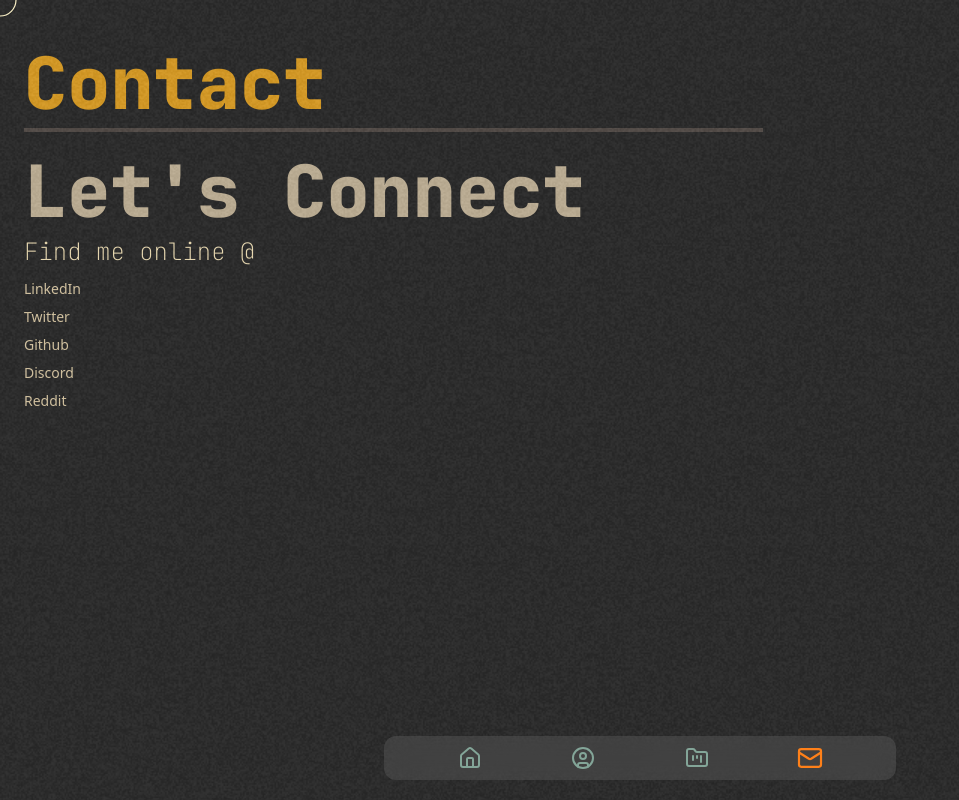
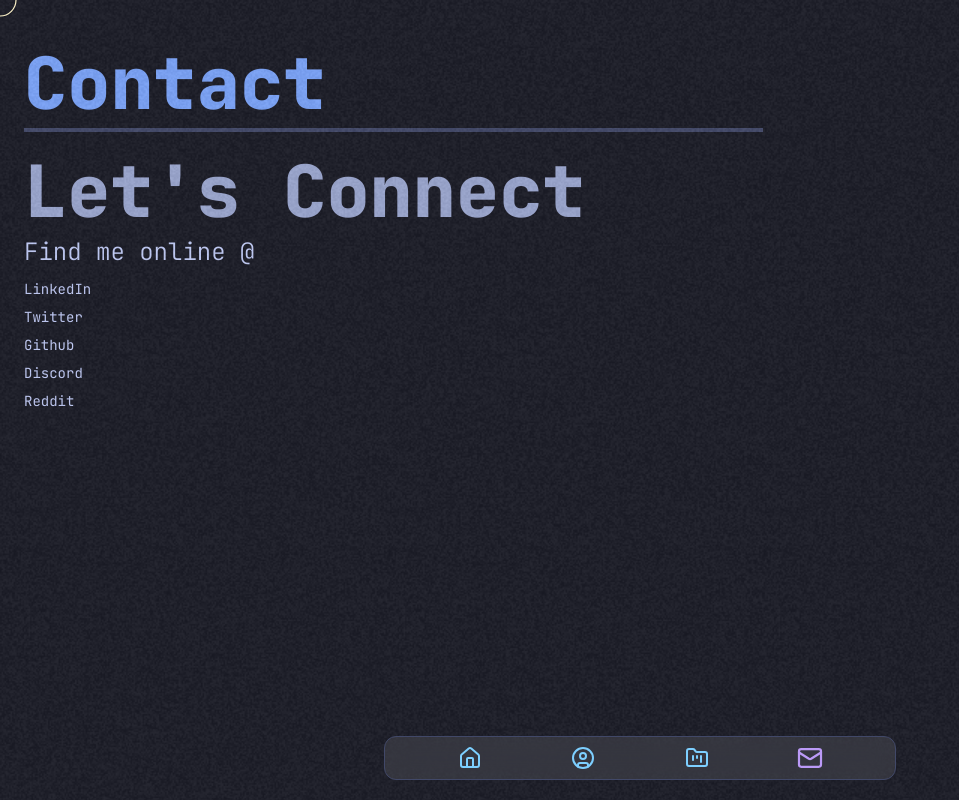
Before and after one commit to zaid-hassan/zaid-hassan.github.io, a React (Vite) app: page /contact in a window 1280 px wide. Shown: the whole page, without its empty margins (0-959 px from the left). Built offline with nearby package versions, Linux system fonts and the light colour scheme.

Commit message:
Update theme

```diff
--- a/index.html
+++ b/index.html
@@ -13,7 +13,7 @@
     <title>Zaid Hassan</title>
   </head>
   <body>
-    <div id="root"></div>
+    <div id="root" class="theme-web3"></div>
     <script type="module" src="/src/main.jsx"></script>
   </body>
 </html>
--- a/src/App.jsx
+++ b/src/App.jsx
@@ -24,6 +24,7 @@ function App() {
 
   return (
     <div className="cursor-none">
+      {/* <div className="h-screen w-screen bg-red-500 fixed top-0 left-0 -z-10"></div> */}
       <div
         style={{
           width: "100svw",
--- a/src/Pages/Contacts/Contacts.jsx
+++ b/src/Pages/Contacts/Contacts.jsx
@@ -8,38 +8,25 @@ import { setCursorType } from "../../../features/cursorType/cursorType";
 function Contacts() {
   const selectedCursor = useSelector((state) => state.cursorType.currentType);
   const isMobile = useSelector((state) => state.isMobile.isMobile);
+  const dispatch = useDispatch();
 
-  const dispatch = useDispatch();
   const links = [
-    {
-      name: "LinkedIn",
-      link: "https://linkedin.com/in/zaidhassan4",
-    },
-    {
-      name: "Twitter",
-      link: "https://twitter.com/thezaidhassan",
-    },
-    {
-      name: "Github",
-      link: "https://github.com/zaid-hassan",
-    },
-    {
-      name: "Discord",
-      link: "https://discord.com/users/1246327094204436491",
-    },
-    {
-      name: "Reddit",
-      link: "https://www.reddit.com/user/Top-Skirt4424",
-    },
+    { name: "LinkedIn", link: "https://linkedin.com/in/zaidhassan4" },
+    { name: "Twitter", link: "https://twitter.com/thezaidhassan" },
+    { name: "Github", link: "https://github.com/zaid-hassan" },
+    { name: "Discord", link: "https://discord.com/users/1246327094204436491" },
+    { name: "Reddit", link: "https://www.reddit.com/user/Top-Skirt4424" },
   ];
+
   return (
     <motion.div
       key="about"
-      className="flex flex-col justify-start items-start px-6 py-12 min-h-screen bg-gruv-soft-background"
+      className="flex flex-col justify-start items-start px-6 py-12 min-h-screen bg-[var(--color-background)]"
     >
-      {!isMobile && <CustomCursor type={selectedCursor} />}{" "}
+      {!isMobile && <CustomCursor type={selectedCursor} />}
+
       <motion.h1
-        className="text-5xl md:text-7xl font-extrabold mb-2 text-gruv-soft-heading font-jetbrains-mono"
+        className="text-5xl md:text-7xl mb-2 jb-900 text-[var(--color-heading)]"
         initial={{ y: "10vh", opacity: 0 }}
         animate={{ y: 0, opacity: 1 }}
         exit={{ y: "-10vh", opacity: 0 }}
@@ -47,27 +34,30 @@ function Contacts() {
       >
         Contact
       </motion.h1>
+
       <Border />
+
       <motion.div>
         <motion.h1
           initial={{ y: "10vh", opacity: 0 }}
           animate={{ y: 0, opacity: 1 }}
           exit={{ y: "-10vh", opacity: 0 }}
           transition={{ ease: "easeInOut", delay: 0.6 }}
-          className="text-6xl md:text-7xl font-extrabold mb-2 text-gruv-soft-subtext font-jetbrains-mono"
+          className="text-6xl md:text-7xl mb-2 jb-800 text-[var(--color-subtext)]"
         >
           Let's Connect
-          <br />
         </motion.h1>
+
         <motion.h3
           initial={{ y: "10vh", opacity: 0 }}
           animate={{ y: 0, opacity: 1 }}
           exit={{ y: "-10vh", opacity: 0 }}
           transition={{ ease: "easeInOut", delay: 0.8 }}
-          className="text-xl md:text-2xl font-thin mb-2 text-gruv-soft-text font-jetbrains-mono"
+          className="text-xl md:text-2xl mb-2 jb-300 text-[var(--color-text)]"
         >
-          Find me online @<br />
+          Find me online @
         </motion.h3>
+
         {links.map((link, index) => (
           <motion.div
             key={link.name}
@@ -86,26 +76,25 @@ function Contacts() {
               href={link.link}
               target="_blank"
               rel="noopener noreferrer"
-              className="text-sm cursor-none font-thin md:text-md text-gruv-soft-text-muted group-hover:text-gruv-soft-muted"
+              className="text-sm md:text-md cursor-none jb-100
+                         text-[var(--color-text)] group-hover:text-[var(--color-text-muted)] transition-colors duration-200"
             >
               {link.name}
             </motion.a>
+
             <motion.div
               variants={{
                 rest: { width: 0, opacity: 0 },
                 hover: { width: "100%", opacity: 1 },
               }}
               transition={{ duration: 0.3, ease: "easeInOut" }}
-              className="border-1 border-gruv-dark-accent-alt"
+              className="border border-[var(--color-accent-alt)]"
             />
             <br />
           </motion.div>
         ))}
+      </motion.div>
 
-        {/* <motion.a className="links text-sm md:text-md text-gruv-soft-text-muted hover:text-gruv-soft-muted cursor-pointer">
-          Twitter
-        </motion.a> */}
-      </motion.div>
       <TransitionDiv />
     </motion.div>
   );
--- a/src/components/Border/Border.jsx
+++ b/src/components/Border/Border.jsx
@@ -8,7 +8,7 @@ function Border() {
       animate={{ opacity: 1, scale: 1 }}
       exit={{ opacity: 0, scale: 0 }}
       transition={{ delay: 0.4, ease: "easeInOut" }}
-      className="border-2 border-gruv-soft-border w-[60%] mb-6"
+      className="border-2 border-[var(--color-border)] w-[60%] mb-6"
     />
   );
 }
--- a/src/components/Navbar/Navbar.jsx
+++ b/src/components/Navbar/Navbar.jsx
@@ -11,6 +11,7 @@ function Navbar() {
   const { scrollY } = useScroll();
   const [scrollDirection, setScrollDirection] = useState("down");
   const location = useLocation();
+
   useMotionValueEvent(scrollY, "change", (current) => {
     const diff = current - scrollY.getPrevious();
     setScrollDirection(diff > 0 ? "down" : "up");
@@ -22,93 +23,39 @@ function Navbar() {
       setScrollDirection("up");
     }
   }, [location.pathname]);
+
   const dispatch = useDispatch();
+
   return (
     <nav
-      className={`flex h-11 w-[90%] md:w-[40%] rounded-xl justify-evenly items-center gap-x-4 mx-auto bg-white/10 backdrop-blur-md transition-all duration-700 ease-in-out cursor-none`}
+      className={`flex h-11 w-[90%] md:w-[40%] rounded-xl justify-evenly items-center gap-x-4 mx-auto border-[var(--color-border)] border-1 bg-white/10 backdrop-blur-md transition-all duration-700 ease-in-out cursor-none`}
     >
+      {/* Nav Items */}
+      {[
+        { to: "/", icon: Home, label: "home" },
+        { to: "/about", icon: CircleUser, label: "about" },
+        { to: "/projects", icon: FolderKanban, label: "projects" },
+        { to: "/contact", icon: Mail, label: "contact" },
+      ].map(({ to, icon: Icon, label }) => (
         <NavLink
-        to="/"
+          key={label}
+          to={to}
           className={({ isActive }) =>
             `flex items-center space-x-2 transition-transform duration-300 ease-in-out cursor-none ${
               isActive
-              ? "text-gruv-dark-accent scale-110"
-              : "text-gruv-dark-accent-alt"
-          } hover:text-gruv-dark-accent-hover `
+                ? "text-[var(--color-accent)] scale-110"
+                : "text-[var(--color-accent-alt)]"
+            } hover:text-[var(--color-accent-hover)]`
           }
-        onClick={() => {
-          dispatch(setSelectedTab("home"));
-        }}
+          onClick={() => dispatch(setSelectedTab(label))}
         >
-        <Home
+          <Icon
             onMouseEnter={() => dispatch(setCursorType("arrow"))}
             onMouseLeave={() => dispatch(setCursorType("default"))}
             className="w-6 h-6"
           />
         </NavLink>
-
-      <NavLink
-        to="/about"
-        className={({ isActive }) =>
-          `flex items-center space-x-2 transition-transform duration-300 ease-in-out cursor-none ${
-            isActive
-              ? "text-gruv-dark-accent scale-110"
-              : "text-gruv-dark-accent-alt"
-          } hover:text-gruv-dark-accent-hover`
-        }
-        onClick={() => {
-          dispatch(setSelectedTab("about"));
-        }}
-      >
-        <CircleUser
-          onMouseEnter={() => dispatch(setCursorType("arrow"))}
-          onMouseLeave={() => dispatch(setCursorType("default"))}
-          className="w-6 h-6"
-        />
-      </NavLink>
-
-
-      <NavLink
-        to="/projects"
-        className={({ isActive }) =>
-          `flex items-center space-x-2 transition-transform duration-300 ease-in-out cursor-none ${
-            isActive
-              ? "text-gruv-dark-accent scale-110"
-              : "text-gruv-dark-accent-alt"
-          } hover:text-gruv-dark-accent-hover`
-        }
-        onClick={() => {
-          dispatch(setSelectedTab("projects"));
-        }}
-      >
-        <FolderKanban
-          onMouseEnter={() => dispatch(setCursorType("arrow"))}
-          onMouseLeave={() => dispatch(setCursorType("default"))}
-          className="w-6 h-6"
-        />
-      </NavLink>
-
-      <NavLink
-        to="/contact"
-        className={({ isActive }) =>
-          `flex items-center space-x-2 transition-transform duration-300 ease-in-out cursor-none ${
-            isActive
-              ? "text-gruv-dark-accent scale-110"
-              : "text-gruv-dark-accent-alt"
-          } hover:text-gruv-dark-accent-hover`
-        }
-        onClick={() => {
-          dispatch(setSelectedTab("contact"));
-        }}
-      >
-        <Mail
-          onMouseEnter={() => dispatch(setCursorType("arrow"))}
-          onMouseLeave={() => dispatch(setCursorType("default"))}
-          className="w-6 h-6"
-        />
-      </NavLink>
-
-
+      ))}
     </nav>
   );
 }
--- a/src/index.css
+++ b/src/index.css
@@ -1,72 +1,165 @@
 @import "tailwindcss";
-@theme {
-  /* === Gruv Light === */
-  --color-gruv-light-background: #fbf1c7;
-  --color-gruv-light-surface: #fdf4c1;
-  --color-gruv-light-surface-alt: #f2e5bc;
-  --color-gruv-light-border: #d5c4a1;
-  --color-gruv-light-muted: #bdae93;
-  --color-gruv-light-text: #3c3836;
-  --color-gruv-light-text-muted: #665c54;
-  --color-gruv-light-subtext: #504945;
-  --color-gruv-light-heading: #98971a;
-  --color-gruv-light-accent: #cc241d;
-  --color-gruv-light-accent-hover: #9d0006;
-  --color-gruv-light-accent-alt: #458588;
-  --color-gruv-light-success: #689d6a;
-  --color-gruv-light-warning: #d79921;
-  --color-gruv-light-error: #cc241d;
-  --color-gruv-light-info: #83a598;
 
-  /* === Gruv Dark === */
-  --color-gruv-dark-background: #1d2021;
-  --color-gruv-dark-surface: #282828;
-  --color-gruv-dark-surface-alt: #32302f;
-  --color-gruv-dark-border: #3c3836;
-  --color-gruv-dark-muted: #504945;
-  --color-gruv-dark-text: #ebdbb2;
-  --color-gruv-dark-text-muted: #d5c4a1;
-  --color-gruv-dark-subtext: #bdae93;
-  --color-gruv-dark-heading: #fabd2f;
-  --color-gruv-dark-accent: #fe8019;
-  --color-gruv-dark-accent-hover: #d65d0e;
-  --color-gruv-dark-accent-alt: #83a598;
-  --color-gruv-dark-success: #b8bb26;
-  --color-gruv-dark-warning: #fabd2f;
-  --color-gruv-dark-error: #fb4934;
-  --color-gruv-dark-info: #83a598;
+:root {
+  /* === Unified Portfolio / Catppuccin Mocha === */
+  --cap-background: #1e1e2e;
+  --cap-surface: #2a2a3b;
+  --cap-surface-alt: #313244;
+  --cap-border: #45475a;
+  --cap-text: #cdd6f4;
+  --cap-text-muted: #a6adc8;
+  --cap-subtext: #9399b2;
+  --cap-heading: #89b4fa;
+  --cap-accent: #f38ba8;
+  --cap-accent-hover: #f5c2e7;
+  --cap-accent-alt: #94e2d5;
+  --cap-success: #a6e3a1;
+  --cap-warning: #f9e2af;
+  --cap-error: #f38ba8;
+  --cap-info: #89dceb;
 
-  /* === Gruv Soft === */
-  --color-gruv-soft-background: #282828;
-  --color-gruv-soft-surface: #32302f;
-  --color-gruv-soft-surface-alt: #3c3836;
-  --color-gruv-soft-border: #504945;
-  --color-gruv-soft-muted: #7c6f64;
-  --color-gruv-soft-text: #ebdbb2;
-  --color-gruv-soft-text-muted: #d5c4a1;
-  --color-gruv-soft-subtext: #bdae93;
-  --color-gruv-soft-heading: #d79921;
-  --color-gruv-soft-accent: #d65d0e;
-  --color-gruv-soft-accent-hover: #af3a03;
-  --color-gruv-soft-accent-alt: #689d6a;
-  --color-gruv-soft-success: #b8bb26;
-  --color-gruv-soft-warning: #fabd2f;
-  --color-gruv-soft-error: #fb4934;
-  --color-gruv-soft-info: #83a598;
+  /* === Web3 Enthusiast / Tokyo Night === */
+  --tn-background: #1a1b26;
+  --tn-surface: #24283b;
+  --tn-surface-alt: #292e42;
+  --tn-border: #414868;
+  --tn-text: #c0caf5;
+  --tn-text-muted: #a9b1d6;
+  --tn-subtext: #9aa5ce;
+  --tn-heading: #7aa2f7;
+  --tn-accent: #bb9af7;
+  --tn-accent-hover: #c0aaf5;
+  --tn-accent-alt: #7dcfff;
+  --tn-success: #9ece6a;
+  --tn-warning: #e0af68;
+  --tn-error: #f7768e;
+  --tn-info: #7aa2f7;
 
-  /* .jetbrains-mono-thin {
-    font-family: "JetBrains Mono", monospace;
-    font-optical-sizing: auto;
-    font-weight: 200;
-    font-style: normal;
-  } */
+  /* === Cyberpunk Theme === */
+  --cy-background: #0f0c29;
+  --cy-surface: #302b63;
+  --cy-surface-alt: #42378f;
+  --cy-border: #ff00cc;
+  --cy-text: #f5f5f5;
+  --cy-text-muted: #d1d1d1;
+  --cy-subtext: #999999;
+  --cy-heading: #ff00cc;
+  --cy-accent: #00ffff;
+  --cy-accent-hover: #39ff14;
+  --cy-accent-alt: #ff00ff;
+  --cy-success: #39ff14;
+  --cy-warning: #ffcc00;
+  --cy-error: #ff0033;
+  --cy-info: #00ccff;
 
   --font-jetbrains-mono: "JetBrains Mono", monospace;
+  --font-100: 1030;
+  --font-200: 200;
+  --font-300: 300;
+  --font-400: 400;
+  --font-500: 500;
+  --font-600: 600;
+  --font-700: 700;
+  --font-800: 800;
+  --font-900: 900;
 }
 
-.custom-cursor-default {
-  cursor: url("./assets/circle.svg") 30 30, auto;
+.jb-100 {
+  font-family: var(--font-jetbrains-mono);
+  font-weight: var(--font-100);
 }
-.custom-cursor-arrow {
-  cursor: url("./assets/circlearrow.svg") 50 50, auto;
+
+.jb-200 {
+  font-family: var(--font-jetbrains-mono);
+  font-weight: var(--font-200);
 }
+
+.jb-300 {
+  font-family: var(--font-jetbrains-mono);
+  font-weight: var(--font-300);
+}
+
+.jb-400 {
+  font-family: var(--font-jetbrains-mono);
+  font-weight: var(--font-400);
+}
+
+.jb-500 {
+  font-family: var(--font-jetbrains-mono);
+  font-weight: var(--font-500);
+}
+
+.jb-600 {
+  font-family: var(--font-jetbrains-mono);
+  font-weight: var(--font-600);
+}
+
+.jb-700 {
+  font-family: var(--font-jetbrains-mono);
+  font-weight: var(--font-700);
+}
+
+.jb-800 {
+  font-family: var(--font-jetbrains-mono);
+  font-weight: var(--font-800);
+}
+
+.jb-900 {
+  font-family: var(--font-jetbrains-mono);
+  font-weight: var(--font-900);
+}
+
+
+.theme-web2 {
+  --color-background: var(--cap-background);
+  --color-surface: var(--cap-surface);
+  --color-surface-alt: var(--cap-surface-alt);
+  --color-border: var(--cap-border);
+  --color-text: var(--cap-text);
+  --color-text-muted: var(--cap-text-muted);
+  --color-subtext: var(--cap-subtext);
+  --color-heading: var(--cap-heading);
+  --color-accent: var(--cap-accent);
+  --color-accent-hover: var(--cap-accent-hover);
+  --color-accent-alt: var(--cap-accent-alt);
+  --color-success: var(--cap-success);
+  --color-warning: var(--cap-warning);
+  --color-error: var(--cap-error);
+  --color-info: var(--cap-info);
+}
+
+.theme-web3 {
+  --color-background: var(--tn-background);
+  --color-surface: var(--tn-surface);
+  --color-surface-alt: var(--tn-surface-alt);
+  --color-border: var(--tn-border);
+  --color-text: var(--tn-text);
+  --color-text-muted: var(--tn-text-muted);
+  --color-subtext: var(--tn-subtext);
+  --color-heading: var(--tn-heading);
+  --color-accent: var(--tn-accent);
+  --color-accent-hover: var(--tn-accent-hover);
+  --color-accent-alt: var(--tn-accent-alt);
+  --color-success: var(--tn-success);
+  --color-warning: var(--tn-warning);
+  --color-error: var(--tn-error);
+  --color-info: var(--tn-info);
+}
+
+.theme-cyberpunk {
+  --color-background: var(--cy-background);
+  --color-surface: var(--cy-surface);
+  --color-surface-alt: var(--cy-surface-alt);
+  --color-border: var(--cy-border);
+  --color-text: var(--cy-text);
+  --color-text-muted: var(--cy-text-muted);
+  --color-subtext: var(--cy-subtext);
+  --color-heading: var(--cy-heading);
+  --color-accent: var(--cy-accent);
+  --color-accent-hover: var(--cy-accent-hover);
+  --color-accent-alt: var(--cy-accent-alt);
+  --color-success: var(--cy-success);
+  --color-warning: var(--cy-warning);
+  --color-error: var(--cy-error);
+  --color-info: var(--cy-info);
+}
```
Also changed, not shown: src/Pages/About/About.jsx (+15 -7 lines), src/Pages/Home/Home.jsx (+10 -9 lines), src/Pages/Projects/Projects.jsx (+15 -14 lines), src/components/ThreeDCanvas/ThreeDCanvas.jsx (added, +9 -0 lines), src/components/TransitionDiv/TransitionDiv.jsx (+7 -6 lines). Lines whose indentation alone changed are shown as unchanged.
